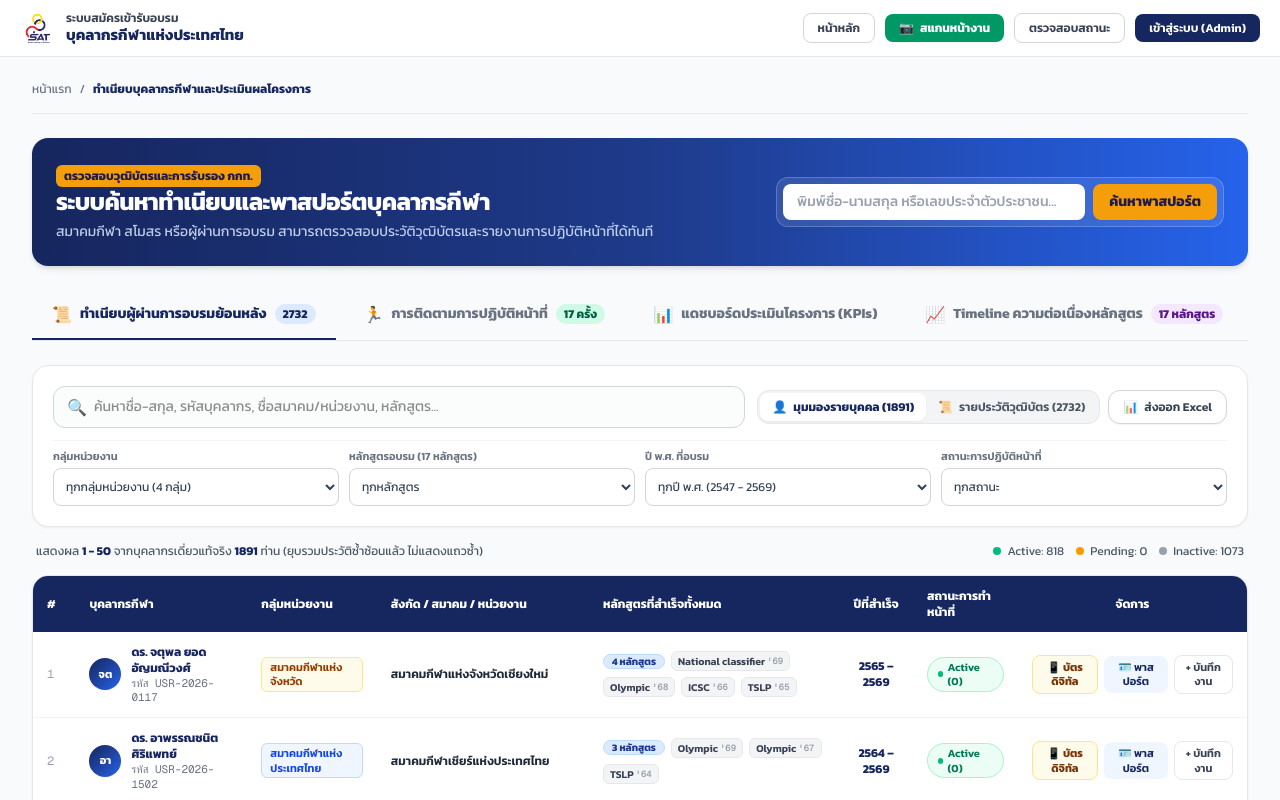
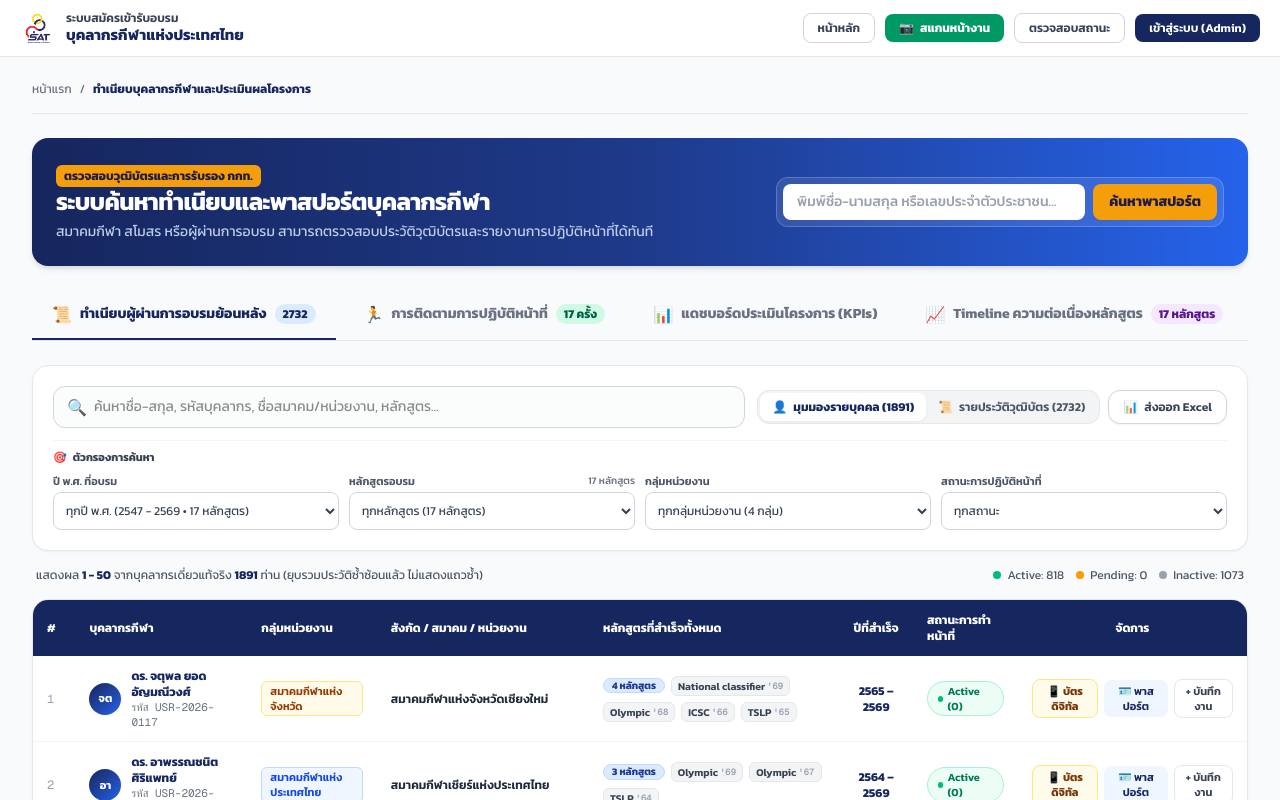
Before and after one commit to hrd2565t-cell/sat-registration, a Next.js app: page /alumni in a window 1280 px wide. Shown: the top 800 px of the page. Built offline with nearby package versions, Linux system fonts and the light colour scheme.

Commit message:
feat(alumni): implement cascading year-to-course filters with trainee counts and auto-reset

```diff
--- a/components/alumni/alumni-directory-tab.tsx
+++ b/components/alumni/alumni-directory-tab.tsx
@@ -40,6 +40,84 @@ export function AlumniDirectoryTab({
   // Group into clean unique personnel (deduplicated profiles)
   const uniquePersons = useMemo(() => groupTraineesByPerson(trainees), [trainees]);
 
+  // Statistics per year BE (course count and trainee count)
+  const yearStatsMap = useMemo(() => {
+    const map = new Map<number, { courseCount: number; traineeCount: number }>();
+    for (const y of PAST_YEARS_BE) {
+      const list = trainees.filter((t) => t.yearBE === y);
+      const uniqueCourses = new Set(list.map((t) => t.courseTitle));
+      map.set(y, {
+        courseCount: uniqueCourses.size,
+        traineeCount: list.length,
+      });
+    }
+    return map;
+  }, [trainees]);
+
+  // Dynamic courses list based on selectedYear (Cascading Course Filter)
+  const availableCourses = useMemo(() => {
+    const source = selectedYear === "all"
+      ? trainees
+      : trainees.filter((t) => t.yearBE === Number(selectedYear));
+
+    const countMap = new Map<string, number>();
+    for (const t of source) {
+      countMap.set(t.courseTitle, (countMap.get(t.courseTitle) || 0) + 1);
+    }
+
+    if (selectedYear === "all") {
+      STANDARD_COURSES.forEach((c) => {
+        if (!countMap.has(c)) {
+          countMap.set(c, 0);
+        }
+      });
+    }
+
+    return Array.from(countMap.entries())
+      .map(([title, count]) => ({ title, count }))
+      .sort((a, b) => {
+        if (b.count !== a.count) return b.count - a.count;
+        return a.title.localeCompare(b.title, "th");
+      });
+  }, [trainees, selectedYear]);
+
+  // Total trainees in currently selected year
+  const totalInSelectedYear = useMemo(() => {
+    if (selectedYear === "all") return trainees.length;
+    return trainees.filter((t) => t.yearBE === Number(selectedYear)).length;
+  }, [trainees, selectedYear]);
+
+  // Handle year change with auto-reset for course filter
+  const handleYearChange = (newYear: string) => {
+    setSelectedYear(newYear);
+    setCurrentPage(1);
+
+    if (newYear !== "all" && selectedCourse !== "all") {
+      const exists = trainees.some(
+        (t) => t.yearBE === Number(newYear) && t.courseTitle === selectedCourse
+      );
+      if (!exists) {
+        setSelectedCourse("all");
+      }
+    }
+  };
+
+  const hasActiveFilters =
+    search.trim() !== "" ||
+    selectedYear !== "all" ||
+    selectedCourse !== "all" ||
+    selectedGroup !== "all" ||
+    selectedStatus !== "all";
+
+  const handleResetFilters = () => {
+    setSearch("");
+    setSelectedYear("all");
+    setSelectedCourse("all");
+    setSelectedGroup("all");
+    setSelectedStatus("all");
+    setCurrentPage(1);
+  };
+
   // 1. Filtered for Person View (1 row per unique individual)
   const filteredPersons = useMemo(() => {
     return uniquePersons.filter((p) => {
@@ -56,17 +134,24 @@ export function AlumniDirectoryTab({
         }
       }
 
+      if (selectedYear !== "all" && selectedCourse !== "all") {
+        const yNum = Number(selectedYear);
+        if (!p.courses.some((c) => c.yearBE === yNum && c.courseTitle === selectedCourse)) {
+          return false;
+        }
+      } else {
         if (selectedYear !== "all") {
           const yNum = Number(selectedYear);
           if (!p.courses.some((c) => c.yearBE === yNum)) return false;
         }
 
+        if (selectedCourse !== "all") {
+          if (!p.courses.some((c) => c.courseTitle === selectedCourse)) return false;
+        }
+      }
+
       if (selectedGroup !== "all" && p.affiliationGroup !== selectedGroup) {
         return false;
-      }
-
-      if (selectedCourse !== "all") {
-        if (!p.courses.some((c) => c.courseTitle === selectedCourse)) return false;
       }
 
       if (selectedStatus !== "all" && p.status !== selectedStatus) {
@@ -289,11 +374,91 @@ export function AlumniDirectoryTab({
           </div>
         </div>
 
-        {/* Filters */}
-        <div className="grid grid-cols-2 sm:grid-cols-4 gap-2.5 pt-2 border-t border-gray-100 text-xs">
-          {/* Group Filter (4 main groups) */}
+        {/* Filters Header & Reset */}
+        <div className="pt-2 border-t border-gray-100 flex flex-col gap-2">
+          <div className="flex items-center justify-between">
+            <span className="text-[11px] font-bold text-gray-700 flex items-center gap-1.5">
+              <span>🎯</span>
+              <span>ตัวกรองการค้นหา</span>
+              {selectedYear !== "all" && (
+                <span className="rounded-full bg-blue-100 px-2 py-0.5 text-[10px] font-bold text-[#16265E]">
+                  พ.ศ. {selectedYear} ({availableCourses.length} หลักสูตร • {totalInSelectedYear} คน)
+                </span>
+              )}
+            </span>
+            {hasActiveFilters && (
+              <button
+                type="button"
+                onClick={handleResetFilters}
+                className="inline-flex items-center gap-1 text-[11px] font-semibold text-rose-600 hover:text-rose-800 transition-colors cursor-pointer"
+                title="ล้างการตั้งค่าตัวกรองทั้งหมด"
+              >
+                <span>✕</span>
+                <span>ล้างตัวกรองทั้งหมด</span>
+              </button>
+            )}
+          </div>
+
+          <div className="grid grid-cols-2 sm:grid-cols-4 gap-2.5 text-xs">
+            {/* 1. Year Filter (First column, drives Course filter) */}
             <div>
-            <label className="block text-[11px] font-semibold text-gray-500 mb-1">
+              <label className="block text-[11px] font-semibold text-gray-600 mb-1">
+                ปี พ.ศ. ที่อบรม
+              </label>
+              <select
+                value={selectedYear}
+                onChange={(e) => handleYearChange(e.target.value)}
+                className="w-full rounded-lg border border-gray-300 bg-white p-2 text-xs text-gray-700 focus:border-[#16265E] focus:outline-hidden"
+              >
+                <option value="all">ทุกปี พ.ศ. (2547 - 2569 • 17 หลักสูตร)</option>
+                {PAST_YEARS_BE.map((y) => {
+                  const stat = yearStatsMap.get(y);
+                  const info = stat && stat.traineeCount > 0
+                    ? ` (${stat.courseCount} หลักสูตร • ${stat.traineeCount} คน)`
+                    : " (ไม่มีการจัดอบรม)";
+                  return (
+                    <option key={y} value={y}>
+                      พ.ศ. {y}{info}
+                    </option>
+                  );
+                })}
+              </select>
+            </div>
+
+            {/* 2. Course Filter (Cascading based on selectedYear) */}
+            <div>
+              <div className="flex items-center justify-between mb-1">
+                <label className="text-[11px] font-semibold text-gray-600">
+                  หลักสูตรอบรม
+                </label>
+                <span className="text-[10px] text-gray-500 font-medium">
+                  {selectedYear !== "all" ? `${availableCourses.length} หลักสูตร` : "17 หลักสูตร"}
+                </span>
+              </div>
+              <select
+                value={selectedCourse}
+                onChange={(e) => {
+                  setSelectedCourse(e.target.value);
+                  setCurrentPage(1);
+                }}
+                className="w-full rounded-lg border border-gray-300 bg-white p-2 text-xs text-gray-700 focus:border-[#16265E] focus:outline-hidden"
+              >
+                <option value="all">
+                  {selectedYear !== "all"
+                    ? `ทุกหลักสูตรในปี ${selectedYear} (${availableCourses.length} หลักสูตร • ${totalInSelectedYear} คน)`
+                    : "ทุกหลักสูตร (17 หลักสูตร)"}
+                </option>
+                {availableCourses.map((c) => (
+                  <option key={c.title} value={c.title}>
+                    {c.title} ({c.count} คน)
+                  </option>
+                ))}
+              </select>
+            </div>
+
+            {/* 3. Affiliation Group Filter */}
+            <div>
+              <label className="block text-[11px] font-semibold text-gray-600 mb-1">
                 กลุ่มหน่วยงาน
               </label>
               <select
@@ -313,53 +478,9 @@ export function AlumniDirectoryTab({
               </select>
             </div>
 
-          {/* Course Filter */}
+            {/* 4. Duty Status Filter */}
             <div>
-            <label className="block text-[11px] font-semibold text-gray-500 mb-1">
-              หลักสูตรอบรม (17 หลักสูตร)
-            </label>
-            <select
-              value={selectedCourse}
-              onChange={(e) => {
-                setSelectedCourse(e.target.value);
-                setCurrentPage(1);
-              }}
-              className="w-full rounded-lg border border-gray-300 bg-white p-2 text-xs text-gray-700 focus:border-[#16265E] focus:outline-hidden"
-            >
-              <option value="all">ทุกหลักสูตร</option>
-              {STANDARD_COURSES.map((c) => (
-                <option key={c} value={c}>
-                  {c}
-                </option>
-              ))}
-            </select>
-          </div>
-
-          {/* Year Filter */}
-          <div>
-            <label className="block text-[11px] font-semibold text-gray-500 mb-1">
-              ปี พ.ศ. ที่อบรม
-            </label>
-            <select
-              value={selectedYear}
-              onChange={(e) => {
-                setSelectedYear(e.target.value);
-                setCurrentPage(1);
-              }}
-              className="w-full rounded-lg border border-gray-300 bg-white p-2 text-xs text-gray-700 focus:border-[#16265E] focus:outline-hidden"
-            >
-              <option value="all">ทุกปี พ.ศ. (2547 - 2569)</option>
-              {PAST_YEARS_BE.map((y) => (
-                <option key={y} value={y}>
-                  พ.ศ. {y}
-                </option>
-              ))}
-            </select>
-          </div>
-
-          {/* Status Filter */}
-          <div>
-            <label className="block text-[11px] font-semibold text-gray-500 mb-1">
+              <label className="block text-[11px] font-semibold text-gray-600 mb-1">
                 สถานะการปฏิบัติหน้าที่
               </label>
               <select
@@ -375,6 +496,7 @@ export function AlumniDirectoryTab({
                 <option value="pending_verification">⏳ รอตรวจสอบ (Pending)</option>
                 <option value="inactive">⚪ ยังไม่มีประวัติรอบปี (Inactive)</option>
               </select>
+            </div>
           </div>
         </div>
       </div>
--- a/components/alumni/project-evaluation-tab.tsx
+++ b/components/alumni/project-evaluation-tab.tsx
@@ -20,6 +20,19 @@ export function ProjectEvaluationTab({ trainees }: ProjectEvaluationTabProps) {
 
   const [matrixYearFilter, setMatrixYearFilter] = useState<string>("all");
   const [matrixCategoryFilter, setMatrixCategoryFilter] = useState<string>("all");
+
+  const yearStatsMap = useMemo(() => {
+    const map = new Map<number, { courseCount: number; traineeCount: number }>();
+    for (const y of PAST_YEARS_BE) {
+      const list = trainees.filter((t) => t.yearBE === y);
+      const uniqueCourses = new Set(list.map((t) => t.courseTitle));
+      map.set(y, {
+        courseCount: uniqueCourses.size,
+        traineeCount: list.length,
+      });
+    }
+    return map;
+  }, [trainees]);
 
   const matrixData = useMemo(() => {
     const rawMatrix = computeCourseAffiliationMatrix(
@@ -360,12 +373,18 @@ export function ProjectEvaluationTab({ trainees }: ProjectEvaluationTabProps) {
                 onChange={(e) => setMatrixYearFilter(e.target.value)}
                 className="rounded-lg border border-gray-300 bg-white p-1.5 text-xs text-gray-700 focus:border-[#16265E] focus:outline-hidden"
               >
-                <option value="all">ทุกปี พ.ศ. (2547 - 2569)</option>
-                {PAST_YEARS_BE.map((y) => (
-                  <option key={y} value={y}>
-                    พ.ศ. {y}
-                  </option>
-                ))}
+                <option value="all">ทุกปี พ.ศ. (2547 - 2569 • 17 หลักสูตร)</option>
+                {PAST_YEARS_BE.map((y) => {
+                  const stat = yearStatsMap.get(y);
+                  const info = stat && stat.traineeCount > 0
+                    ? ` (${stat.courseCount} หลักสูตร • ${stat.traineeCount} คน)`
+                    : " (ไม่มีจัดอบรม)";
+                  return (
+                    <option key={y} value={y}>
+                      พ.ศ. {y}{info}
+                    </option>
+                  );
+                })}
               </select>
             </div>
           </div>
```
Lines whose indentation alone changed are shown as unchanged.
